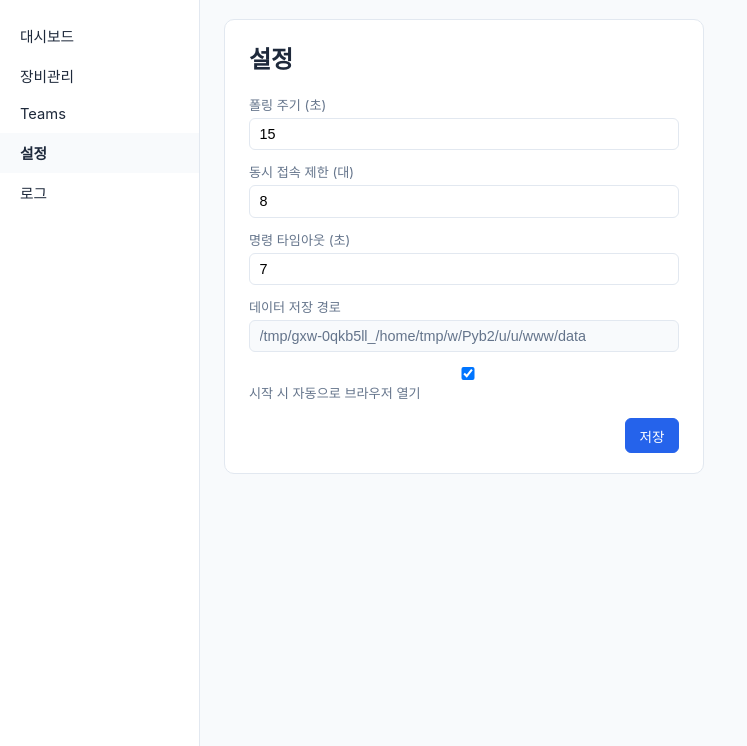
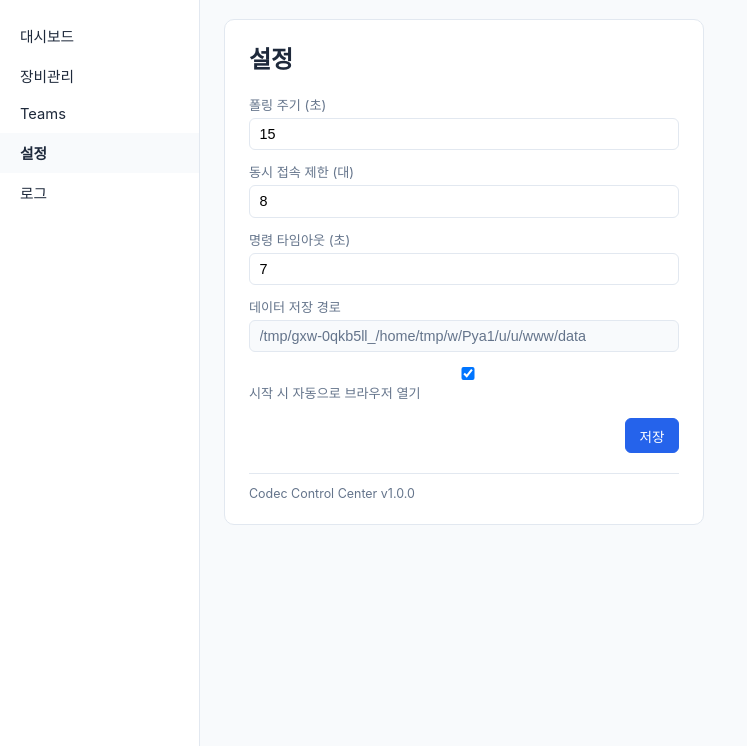
Before and after one commit to DevCoreDXI76/codec_control_center, a FastAPI app: page /settings in a window 1280 px wide. Shown: the part 58-804 px from the top of the page, without its empty margins (0-747 px from the left). Run offline with FastAPI, Linux system fonts and the light colour scheme; parts of the project's set-up code (start-up, migrations or seed data) failed here and were passed over.

Commit message:
feat: add app version tracking (semver) — exposed via /api/health + settings footer, embedded in EXE filename
1.0.0 = Phase①~⑥ + PyInstaller packaging complete, first distributable
build. From here: patch bumps for Phase③ real-device fixes, minor for
new features. build.spec now names the output CodecControlCenter-v{X.Y.Z}.exe
so a build sitting in VDI can be identified without cross-referencing
git history. Verified by rebuilding and running the versioned exe
standalone — /api/health and settings page both report 1.0.0 correctly.

```diff
--- /dev/null
+++ b/app/__version__.py
@@ -0,0 +1,9 @@
+# app/__version__.py
+"""앱 버전 (Semantic Versioning). 릴리즈마다 갱신한다.
+
+1.0.0 = PLAN.md Phase①~⑥(시뮬레이터 기반 개발) + PyInstaller 패키징까지 완료된
+첫 배포 가능 상태 (2026-07-29, git tag v0.8-pyinstaller 시점).
+이후 실장비 검증(Phase③)에서 드러나는 수정은 patch(1.0.x), 기능 추가는 minor(1.x.0)로 올린다.
+"""
+
+__version__ = "1.0.0"
--- a/app/main.py
+++ b/app/main.py
@@ -11,6 +11,7 @@
 from fastapi.staticfiles import StaticFiles
 from fastapi.templating import Jinja2Templates
 
+from app.__version__ import __version__
 from app.api.routes_control import router as control_router
 from app.api.routes_devices import router as devices_router
 from app.api.routes_logs import router as logs_router
@@ -90,7 +91,7 @@
 
 @app.get("/api/health")
 async def health() -> dict[str, str]:
-    return {"status": "ok"}
+    return {"status": "ok", "version": __version__}
 
 
 @app.get("/")
@@ -107,7 +108,9 @@
 async def settings_page(request: Request):
     settings = request.app.state.settings_store.load()
     return templates.TemplateResponse(
-        request, "settings.html", {"settings": settings, "data_dir": str(DATA_DIR)}
+        request,
+        "settings.html",
+        {"settings": settings, "data_dir": str(DATA_DIR), "app_version": __version__},
     )
 
 
--- a/app/static/css/style.css
+++ b/app/static/css/style.css
@@ -432,6 +432,13 @@
   margin-top: 0;
 }
 
+.version-footer {
+  margin-top: 1.25rem;
+  padding-top: 0.75rem;
+  border-top: 1px solid var(--color-border);
+  font-size: 0.78rem;
+}
+
 .settings-form input[readonly] {
   background: var(--color-bg);
   color: var(--color-text-muted);
--- a/app/templates/settings.html
+++ b/app/templates/settings.html
@@ -86,6 +86,7 @@
             <button class="btn btn-primary" type="submit" :disabled="saving">저장</button>
           </div>
         </form>
+        <p class="meta version-footer">Codec Control Center v{{ app_version }}</p>
       </div>
     </main>
   </div>
```
Also changed, not shown: tests/api/test_routes_settings.py (+3 -0 lines), tests/test_main.py (+3 -1 lines), 1 other file.
